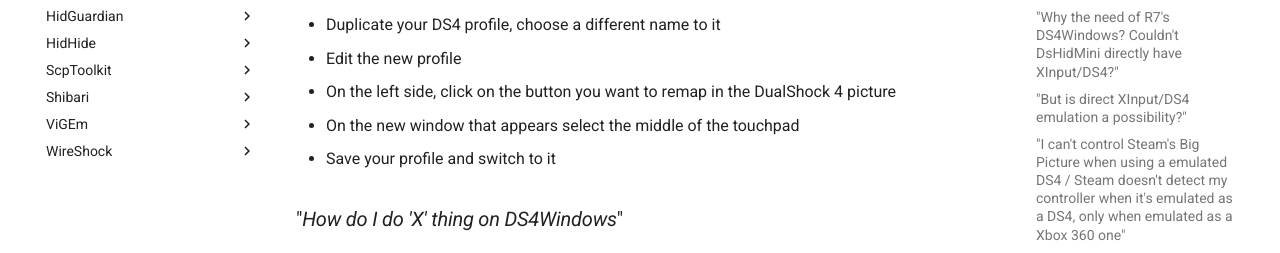
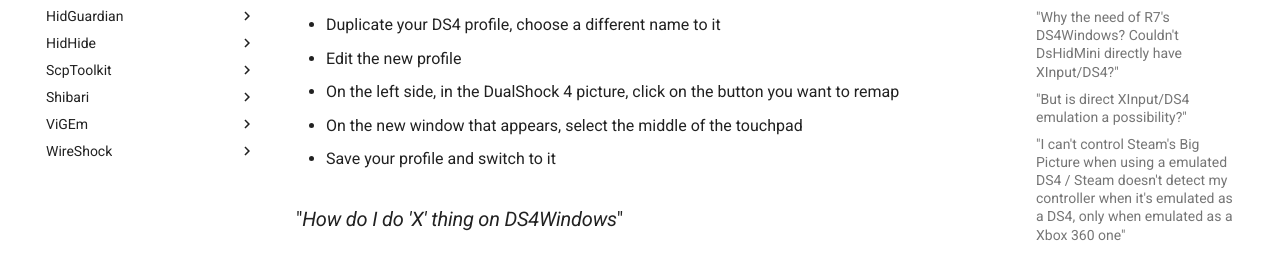
Before and after one commit to nefarius/ViGEm.github.io, an MkDocs documentation site: the page built from docs/projects/DsHidMini/DS4-Mode-User-Guide.md, in a window 1280 px wide and 900 px high, scrolled down 8530 px. Shown: the part 433-686 px from the top of the window. Built offline with MkDocs 1.6.1 and Material for MkDocs 9.7.7, drawn with Linux system fonts in a browser that asks for light colours; comment, search, counter and statistics services are not loaded.

```diff
--- a/docs/projects/DsHidMini/DS4-Mode-User-Guide.md
+++ b/docs/projects/DsHidMini/DS4-Mode-User-Guide.md
@@ -169,8 +169,8 @@ Because DS4Windows does not support mapping a button combination to anything Tou
 
 - Duplicate your DS4 profile, choose a different name to it
 - Edit the new profile
-- On the left side, click on the button you want to remap in the DualShock 4 picture
-- On the new window that appears select the middle of the touchpad
+- On the left side, in the DualShock 4 picture, click on the button you want to remap
+- On the new window that appears, select the middle of the touchpad
 - Save your profile and switch to it
 
 ### "_How do I do 'X' thing on DS4Windows_"
```
